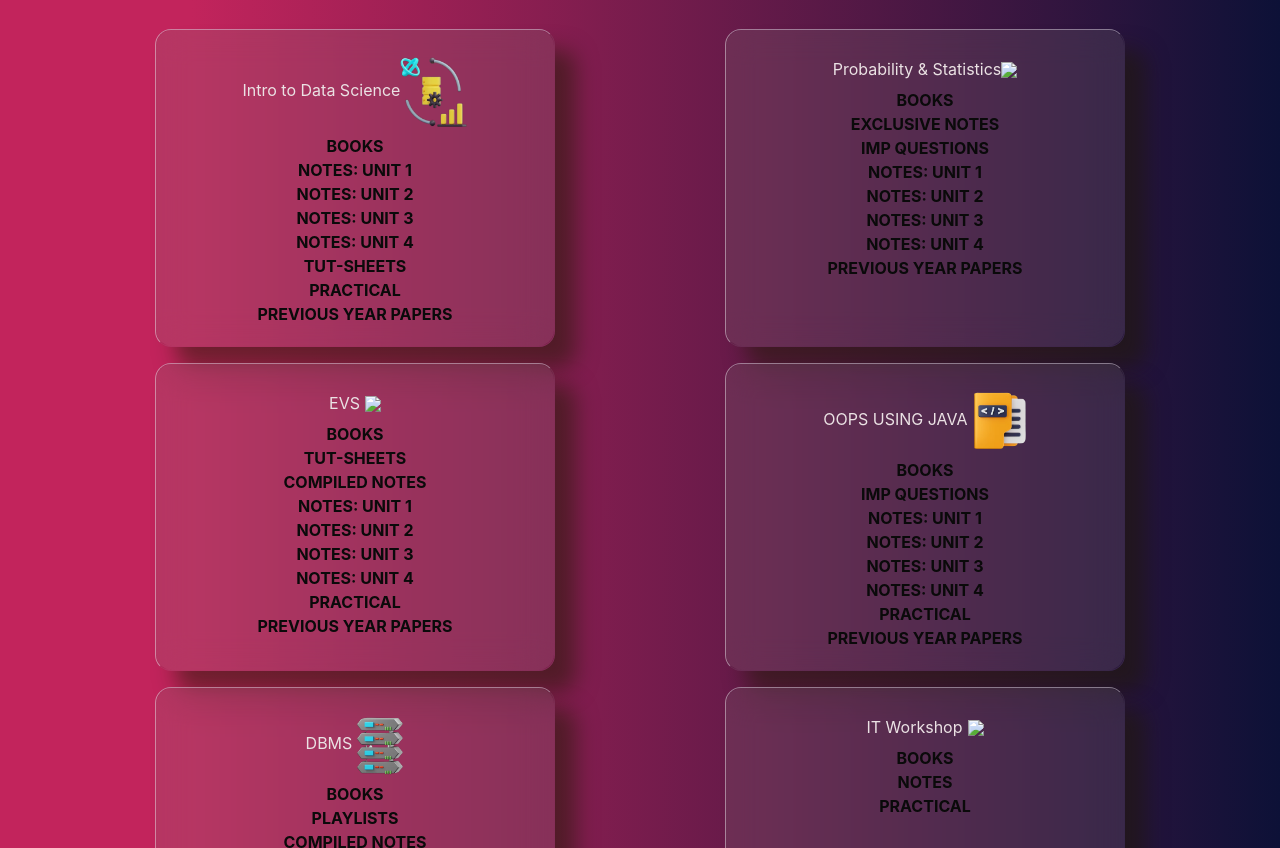
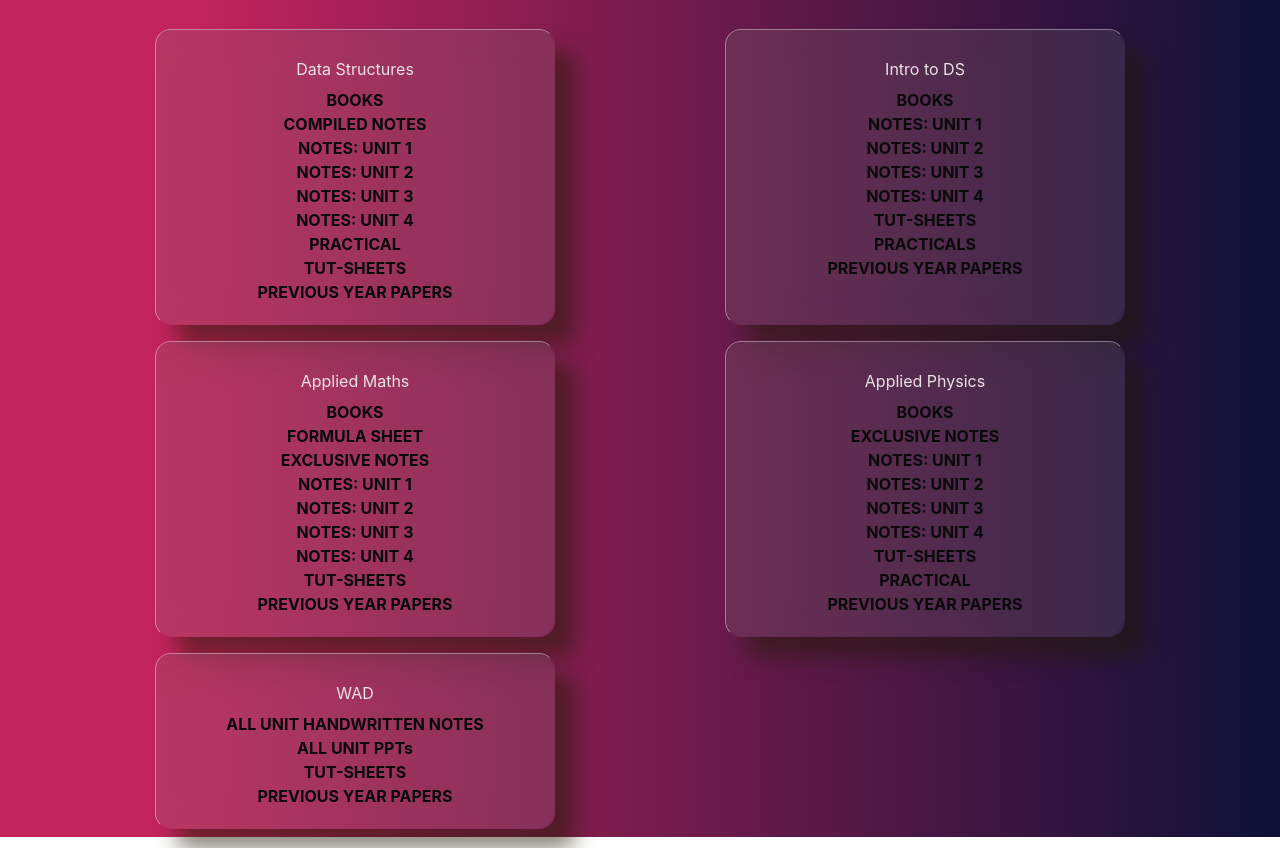
Before and after one commit to Igdtuwresource/cse-2nd-sem, a plain HTML site: page index.html in a window 1280 px wide. Shown: the part 104-952 px from the top of the page. Drawn offline with nearby package versions, Linux system fonts and the light colour scheme.

Commit message:
Update index.html

```diff
--- a/index.html
+++ b/index.html
@@ -29,16 +29,17 @@
    <div class="col-md-6 d-flex justify-content-center">
       <div class="card m-2 cb1 text-center" >
           <div class="card-body">
-              <a href="#" class="btn">Intro to Data Science<img src="s.png" class="signal"></a><br>
-              <div class="card-text">
-               <div class="job"><a href="https://drive.google.com/drive/folders/1P4DKwBAc9vvzmysBXz62MCfpWbAOGlO-?usp=share_link">BOOKS</a></div>
-               <div class="job"><a href="https://drive.google.com/drive/folders/1jodD-8rvdWINu3KF2z2ReqLATZKhAldI?usp=share_link">NOTES: UNIT 1</a></div>
-               <div class="job"><a href="https://drive.google.com/drive/folders/1uM8rj66BnwjxrYSy61l8FvdWe9N0QLl_?usp=share_link">NOTES: UNIT 2</a></div>
-               <div class="job"><a href="https://drive.google.com/drive/folders/11KlfZUpbdpB-lxCQQ07VnJUFr1ZeVYX_?usp=share_link">NOTES: UNIT 3</a></div>
-               <div class="job"><a href="https://drive.google.com/drive/folders/14PGkEp8xTrZJprkvX5p_pPTmLwffHV5u?usp=share_link">NOTES: UNIT 4</a></div>
-               <div class="job"><a href="https://drive.google.com/drive/folders/1wDa_V5x2m6VHcq2c3H5BkFrS06UGLhLB?usp=share_link">TUT-SHEETS</a></div>
-<div class="job"><a href="https://drive.google.com/drive/folders/120mjyKmCggxWVvhkX7I8sBIcO5rMj0ta?usp=sharing">PRACTICAL</a></div>
-               <div class="job"><a href="https://drive.google.com/drive/folders/1Be3w-qRAl2-duEHoF2RFOtZH2PAJ78rd?usp=share_link">PREVIOUS YEAR PAPERS</a></div>
+             <a href="#" class="btn">Data Structures</a><br>
+           <div class="card-text">
+            <div class="job"><a href="https://drive.google.com/drive/folders/1RuxeLQnj17GXrmOmU0sSrNOv96gba4Wv?usp=drive_link">BOOKS</a></div>
+            <div class="job"><a href="https://drive.google.com/drive/folders/1NIT2AVCJ4DfnT6Vk6bJUSTzTwEhcyRN3?usp=drive_link">COMPILED NOTES</a></div>
+		   <div class="job"><a href="https://drive.google.com/drive/folders/103-4F5LT3uYsKA2aRwe0pGXX-5McGlvo?usp=drive_link">NOTES: UNIT 1</a></div>
+<div class="job"><a href="https://drive.google.com/drive/folders/1ovz_3awnHjxuRaFbZGgUD4mGz_La4IJ-?usp=drive_link">NOTES: UNIT 2</a></div>
+<div class="job"><a href="https://drive.google.com/drive/folders/15XsjHImpyYdX4kISVu2fq_xACqYxApko?usp=drive_link">NOTES: UNIT 3</a></div>
+             <div class="job"><a href="https://drive.google.com/drive/folders/1tfUL-G5QyPlMtwTLih47hwh2Uzt5V8ep?usp=drive_link">NOTES: UNIT 4</a></div>
+		   <div class="job"><a href="https://drive.google.com/drive/folders/1DbUAWjiP5yY3dejB08yLdJJTdyqAnHqZ?usp=drive_link">PRACTICAL</a></div>
+		   <div class="job"><a href="https://drive.google.com/drive/folders/1BI4d-pw8dT9nY7qsrv6HxLPm4veYt3vo?usp=drive_link">TUT-SHEETS</a></div>
+            <div class="job"><a href="https://drive.google.com/drive/folders/1hWLGfHHFGrIDYIE11iK04G1QgWaru9Jw?usp=drive_link">PREVIOUS YEAR PAPERS</a></div>
             </div>
           </div>
           </div>
@@ -47,16 +48,16 @@
     <div class="col-md-6 d-flex justify-content-center">
     <div class="card m-2 cb1 text-center" >
         <div class="card-body">
-            <a href="#" class="btn">Probability & Statistics<img src="p.png" class="signal"></a><br>
-           <div class="card-text">
-           <div class="job"><a href="https://drive.google.com/drive/folders/11t6SuUooBqesK8s1gh7CuzG1DbmFhcd9?usp=share_link">BOOKS</a></div>
-		   <div class="job"><a href="https://drive.google.com/drive/folders/12iF6fKmyT9jFXf4SxLI714xZomaSdiqX?usp=sharing">EXCLUSIVE NOTES</a></div>
-           <div class="job"><a href="https://drive.google.com/drive/folders/1zbnuGqGUkZ6cAxjomSX_9IeAqgLJLnEm?usp=share_link">IMP QUESTIONS</a></div>
-           <div class="job"><a href="https://drive.google.com/drive/folders/1dFbDejRr1AF3nszHndFgNXHzptzqDokd?usp=share_link">NOTES: UNIT 1</a></div>
-           <div class="job"><a href="https://drive.google.com/drive/folders/1iUJiKz4oTIBmUm79IwrKr7rLRDtduufm?usp=share_link">NOTES: UNIT 2</a></div>
-           <div class="job"><a href="https://drive.google.com/drive/folders/1zSbvOqmRbZwpN-CY_oVe0M0pTv4XRiNZ?usp=share_link">NOTES: UNIT 3</a></div>
-           <div class="job"><a href="https://drive.google.com/drive/folders/1UF-ZPpVuZyFLuv3OLfMNRqrzPa8O6I0I?usp=share_link">NOTES: UNIT 4</a></div>
-<div class="job"><a href="https://drive.google.com/drive/folders/1Bq8yXeRLQYN4MFIYwNHWluDAaVy2lp6Z?usp=share_link">PREVIOUS YEAR PAPERS</a></div>
+            <a href="#" class="btn">Intro to DS</a><br>
+              <div class="card-text">
+                <div class="job"><a href="https://drive.google.com/drive/folders/1P4DKwBAc9vvzmysBXz62MCfpWbAOGlO-?usp=sharing">BOOKS</a></div>
+            <div class="job"><a href="https://drive.google.com/drive/folders/1jodD-8rvdWINu3KF2z2ReqLATZKhAldI?usp=drive_link">NOTES: UNIT 1</a></div>
+            <div class="job"><a href="https://drive.google.com/drive/folders/1uM8rj66BnwjxrYSy61l8FvdWe9N0QLl_?usp=drive_link">NOTES: UNIT 2</a></div>
+            <div class="job"><a href="https://drive.google.com/drive/folders/11KlfZUpbdpB-lxCQQ07VnJUFr1ZeVYX_?usp=drive_link">NOTES: UNIT 3</a></div>
+            <div class="job"><a href="https://drive.google.com/drive/folders/14PGkEp8xTrZJprkvX5p_pPTmLwffHV5u?usp=drive_link">NOTES: UNIT 4</a></div>
+            <div class="job"><a href="https://drive.google.com/drive/folders/1wDa_V5x2m6VHcq2c3H5BkFrS06UGLhLB?usp=drive_link">TUT-SHEETS</a></div>
+		      <div class="job"><a href="https://drive.google.com/drive/folders/120mjyKmCggxWVvhkX7I8sBIcO5rMj0ta?usp=drive_link">PRACTICALS</a></div>
+            <div class="job"><a href="https://drive.google.com/drive/folders/1Be3w-qRAl2-duEHoF2RFOtZH2PAJ78rd?usp=drive_link">PREVIOUS YEAR PAPERS</a></div>
            </div>
         </div>
         </div>
@@ -66,17 +67,17 @@
     <div class="card m-2 cb1 text-center" >
 
         <div class="card-body">
-            <a href="#" class="btn">EVS<img src="evs.png" class="evs"></a><br>
-           <div class="card-text">
-            <div class="job"><a href="https://drive.google.com/drive/folders/1Pl_qvUvRsjbDIOQXQFrdjy-B6FFzm9vr?usp=sharing">BOOKS</a></div>
-            <div class="job"><a href="https://drive.google.com/drive/folders/1LX1WJrPlOCyrAZndH2Sca3HiFbDf1pR_?usp=sharing">TUT-SHEETS</a></div>
-            <div class="job"><a href="https://drive.google.com/drive/folders/1X-ZLX3e559QjXpjQPHWskT70qQLJI44c?usp=sharing">COMPILED NOTES</a></div>
-            <div class="job"><a href="https://drive.google.com/drive/folders/11tTDPPUZnM7h7DvTQwlSnJNJoT4pORt6?usp=sharing">NOTES: UNIT 1</a></div>
-            <div class="job"><a href="https://drive.google.com/drive/folders/11uMD883WMVbo2HXnUshXrQAOEFd0PP-8?usp=drive_link">NOTES: UNIT 2</a></div>
-            <div class="job"><a href="https://drive.google.com/drive/folders/11xNKqRK4IRne64ixMGaW6OYm5VKMyMGV?usp=drive_link">NOTES: UNIT 3</a></div>
-            <div class="job"><a href="https://drive.google.com/drive/folders/12-8zmbO_fw6sB1eHG6xrocWY5gJyCU60?usp=drive_link">NOTES: UNIT 4</a></div>
-            <div class="job"><a href="https://drive.google.com/drive/folders/1NLcypwONURqs2_7iYMcjwReUl8m3DMm_?usp=sharing">PRACTICAL</a></div>
-            <div class="job"><a href="https://drive.google.com/drive/folders/12gbf5r40soo82MHte3Mv4ety9tvUpj5H?usp=sharing">PREVIOUS YEAR PAPERS</a></div>
+            <a href="#" class="btn">Applied Maths</a><br>
+              <div class="card-text">
+                <div class="job"><a href="https://drive.google.com/drive/folders/1mAHc53Ud5e8-37TErrDM2blfVAy6pWs5?usp=sharing">BOOKS</a></div>
+                <div class="job"><a href="https://drive.google.com/file/d/1E04K3o5-n5_TeR3b-YXmMueMGxSNkLFh/view?usp=sharing">FORMULA SHEET</a></div>
+            <div class="job"><a href="https://drive.google.com/drive/folders/1qG6vTaSG3W9aWKeRZLbA3WcLixXMaptY?usp=drive_link">EXCLUSIVE NOTES</a></div>
+            <div class="job"><a href="https://drive.google.com/drive/folders/13T-auUozNapDxWc-ry4Ds2vjnX1wQkdR?usp=drive_link">NOTES: UNIT 1</a></div>
+            <div class="job"><a href="https://drive.google.com/drive/folders/1PdKktli7y-qJeHEnrqA2tcx-kYsjSnLr?usp=drive_link">NOTES: UNIT 2</a></div>
+            <div class="job"><a href="https://drive.google.com/drive/folders/1xQYW8kKa24UsKcVwZXNGyEJ_fpB1HE6i?usp=drive_link">NOTES: UNIT 3</a></div>
+            <div class="job"><a href="https://drive.google.com/drive/folders/1wyn6cKCfPIO40kipSICqumdQ21bpxge5?usp=drive_link">NOTES: UNIT 4</a></div>
+            <div class="job"><a href="https://drive.google.com/drive/folders/1RUmjEUqhRnZ9oKVko8xP8UNkbroK9BlZ?usp=drive_link">TUT-SHEETS</a></div>
+            <div class="job"><a href="https://drive.google.com/drive/folders/1La_DKb1XaHtYlE-Vo5K77VVhz3rdeAgH?usp=drive_link">PREVIOUS YEAR PAPERS</a></div>
            </div>
         </div>
         </div>
@@ -88,16 +89,17 @@
     <div class="card m-2 cb1 text-center" >
 
         <div class="card-body">
-            <a href="#" class="btn">OOPS USING JAVA<img src="o.png" class="evs"></a><br>
+            <a href="#" class="btn">Applied Physics</a><br>
            <div class="card-text">
-            <div class="job"><a href="https://drive.google.com/drive/folders/10a1_QVYM5PQmLQ38B-023dqgrTFE1bLB?usp=share_link">BOOKS</a></div>
-            <div class="job"><a href="https://drive.google.com/drive/folders/18tsQuqMy2geipCBl1EyLLOVFSCCVgvou?usp=share_link">IMP QUESTIONS</a></div>
-            <div class="job"><a href="https://drive.google.com/drive/folders/10uVVkW-NrkJtA0Jw7ZS19felPD8jWOMn?usp=share_link">NOTES: UNIT 1</a></div>
-            <div class="job"><a href="https://drive.google.com/drive/folders/110Ockl9rvEJZe1Oad0zj2gpZaMqmiqN_?usp=share_link">NOTES: UNIT 2</a></div>
-             <div class="job"><a href="https://drive.google.com/drive/folders/117ByGx-puGgmVZHrmtfDi-PeY7uJ99pz?usp=share_link">NOTES: UNIT 3</a></div>
-             <div class="job"><a href="https://drive.google.com/drive/folders/11EWrqtANhWYjwb8WKXORuLMIwvNv3zsA?usp=share_link">NOTES: UNIT 4</a></div>
-             <div class="job"><a href="https://drive.google.com/drive/folders/10dNdxzN6E16OMUMwogLNEDrSpIp6f-Nh?usp=share_link">PRACTICAL</a></div>
-            <div class="job"><a href="https://drive.google.com/drive/folders/1C2b-Sg5d8aj3KaYk3utVygB24F_DCRm1?usp=share_link">PREVIOUS YEAR PAPERS</a></div>
+             <div class="job"><a href="https://drive.google.com/drive/folders/1KZKk3P6hVzCUW55lcm5TaUZQPpa4XUD7?usp=drive_link">BOOKS</a></div>
+            <div class="job"><a href="https://drive.google.com/drive/folders/1W86kPD1A3wgh9Uo8hVNiyVgPKPaDJScd?usp=drive_link">EXCLUSIVE NOTES</a></div>
+            <div class="job"><a href="https://drive.google.com/drive/folders/1y2zvoZY2YBrMda02QZggiXlcLE-myXO6?usp=drive_link">NOTES: UNIT 1</a></div>
+            <div class="job"><a href="https://drive.google.com/drive/folders/1pra3876_axlpksy-5ZAfO8YkuCR9UsT3?usp=drive_link">NOTES: UNIT 2</a></div>
+            <div class="job"><a href="https://drive.google.com/drive/folders/1QcNHbYTmvup-MZmX8W7u_JBF5VUVAbno?usp=drive_link">NOTES: UNIT 3</a></div>
+            <div class="job"><a href="https://drive.google.com/drive/folders/1fPb9xnarno_1PyyktGoqAbVcTUT45UIq?usp=drive_link">NOTES: UNIT 4</a></div>
+            <div class="job"><a href="https://drive.google.com/drive/folders/1bf6hwOgilE8Kk4cNRyxaNLA2NuOlOceg?usp=drive_link">TUT-SHEETS</a></div>
+            <div class="job"><a href="https://drive.google.com/drive/folders/1FY8py63jzNzy76gGYubOfRLLAQnxtUz2?usp=drive_link">PRACTICAL</a></div>
+            <div class="job"><a href="https://drive.google.com/drive/folders/165AkgSzsm_ZojdMyCeR0secOZPD229P_?usp=drive_link">PREVIOUS YEAR PAPERS</a></div>
         </div>
         </div>
         </div>
@@ -107,35 +109,17 @@
     <div class="card m-2 cb1 text-center" >
 
         <div class="card-body">
-            <a href="#" class="btn">DBMS<img src="d.png" class="evs"></a><br>
+            <a href="#" class="btn">WAD</a><br>
            <div class="card-text">
-            <div class="job"><a href="https://drive.google.com/drive/folders/1H5f92ec3bpKpkWu3FUBKrjYW_cjCUiRg?usp=share_link">BOOKS</a></div>
-		   <div class="job"><a href="https://drive.google.com/file/d/1PyCIf83rOX5609J44NHGJbwd7j-rxdLn/view?usp=sharing">PLAYLISTS</a></div>
-            <div class="job"><a href="https://drive.google.com/drive/folders/1KedprnQwmIkNw7FvohJiw_KOi7DeuGgH?usp=share_link">COMPILED NOTES</a></div>
-            <div class="job"><a href="https://drive.google.com/drive/folders/16zSLrwooBwxpQktBjmwCZy7hCA5AA7L6?usp=share_link">NOTES: UNIT 1</a></div>
-            <div class="job"><a href="https://drive.google.com/drive/folders/1x2hPM1nGIaWOyljL4TtA2Dgdjr_asPib?usp=share_link">NOTES: UNIT 2</a></div>
-            <div class="job"><a href="https://drive.google.com/drive/folders/1MLeIvtz7J2-Ymrq9bOx4NDY5jVuHpY4Q?usp=share_link">NOTES: UNIT 3</a></div>
-            <div class="job"><a href="https://drive.google.com/drive/folders/13MzWhW9IMa0ulbSWFc-ZUje_d2xC1UOk?usp=share_link">NOTES: UNIT 4</a></div>
-             <div class="job"><a href="https://drive.google.com/drive/folders/1ST4pf_tOXMe93Zj-hdA7-jyDQZYMDYpo?usp=share_link">PRACTICAL</a></div>
-            <div class="job"><a href="https://drive.google.com/drive/folders/1BtlUQagzrFIKM9k8bz5YdfK9cKxEhl3e?usp=share_link">PREVIOUS YEAR PAPERS</a></div>
+            <div class="job"><a href="https://drive.google.com/drive/folders/1Rq9ITa-Co7q0mKpmty4jbWNHYgJr5Icm?usp=drive_link">ALL UNIT HANDWRITTEN NOTES</a></div>
+            <div class="job"><a href="https://drive.google.com/drive/folders/15Vy9BGHb4vknHms7HjIhUI_bEz4HWbuC?usp=drive_link">ALL UNIT PPTs</a></div>
+             <div class="job"><a href="https://drive.google.com/drive/folders/1YfmmiIJJxaTaiU5oE-3867gtarxxhN1h?usp=drive_link">TUT-SHEETS</a></div>
+            <div class="job"><a href="https://drive.google.com/drive/folders/1lmnWWf3RrdLa1dkKgc3rM2AUX0yuhAEC?usp=drive_link">PREVIOUS YEAR PAPERS</a></div>
         </div>
         </div>
         </div>
 </div>
 
-<div class="col-md-6 d-flex justify-content-center">
-    <div class="card m-2 cb1 text-center" >
-
-        <div class="card-body">
-            <a href="#" class="btn">IT Workshop<img src="r.png" class="evs"></a><br>
-           <div class="card-text">
-            <div class="job"><a href="https://drive.google.com/drive/folders/1OENxnJbR3WvmdbGgj3CwYFP-TixaifzJ?usp=share_link">BOOKS</a></div>
-            <div class="job"><a href="https://drive.google.com/drive/folders/1gOv5UkyKx1LcYPTrx3pgzVOAfg2SB-k2?usp=share_link">NOTES</a></div>
-            <div class="job"><a href="https://drive.google.com/drive/folders/18-H2xl0QPoOK3w-H5IYrKZMiVjs1gtJ5?usp=share_link">PRACTICAL</a></div>
-        </div>
-        </div>
-        </div>
-</div>
 </div>
 <div id="bg"></div>
 	<div id="stars" class="star-a"></div>
```
